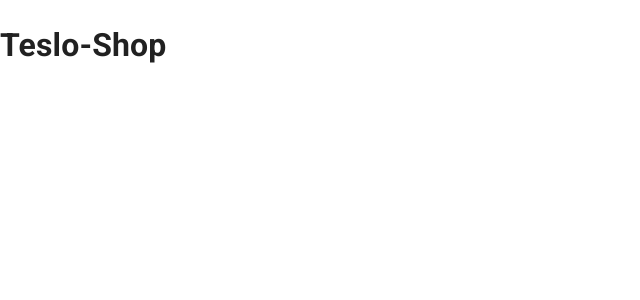
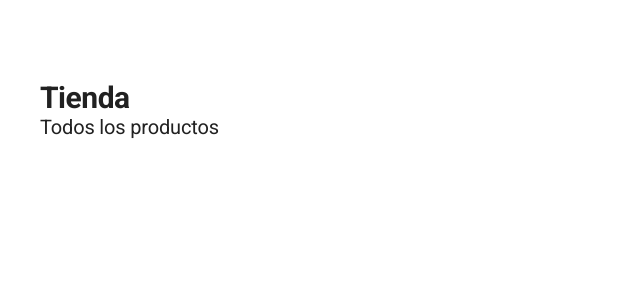
Before and after one commit to sergio1599/teslo-shop, a Next.js app: page / in a window 1280 px wide. Shown: the top 300 px of the page, without its empty margins (0-640 px from the left). Built offline with nearby package versions, Linux system fonts and the light colour scheme.

Commit message:
create ShopLayout

```diff
--- /dev/null
+++ b/components/layouts/ShopLayout.tsx
@@ -0,0 +1,40 @@
+import Head from "next/head";
+import { FC } from "react";
+
+interface Props {
+  title: string;
+  pageDescription: string;
+  imageFullUrl?: string;
+  children: JSX.Element | JSX.Element[];
+}
+
+export const ShopLayout: FC<Props> = ({
+  children,
+  title,
+  pageDescription,
+  imageFullUrl,
+}) => {
+  return (
+    <>
+      <Head>
+        <title>{title}</title>
+        <meta name="description" content={pageDescription} />
+        <meta name="og:title" content={title} />
+        <meta name="og:desciption" content={pageDescription} />
+        {imageFullUrl && <meta name="og:image" content={imageFullUrl} />}
+      </Head>
+      <nav>{/* NavBar */}</nav>
+      {/* SideBar */}
+      <main
+        style={{
+          margin: "80px auto",
+          maxWidth: "1440px",
+          padding: "0px 40px",
+        }}
+      >
+        {children}
+      </main>
+      <footer>{/* Custom footer */}</footer>
+    </>
+  );
+};
--- /dev/null
+++ b/components/layouts/index.ts
@@ -0,0 +1 @@
+export * from './ShopLayout';
--- a/pages/index.tsx
+++ b/pages/index.tsx
@@ -1,11 +1,21 @@
-import type { NextPage } from 'next'
+import type { NextPage } from "next";
+import { ShopLayout } from "../components/layouts";
+import { Typography } from "@mui/material";
 
 const Home: NextPage = () => {
   return (
-   <h1>
-    Teslo-Shop
-   </h1>
-  )
-}
+    <ShopLayout
+      title={"TesloShop - Home"}
+      pageDescription={"Encuentra los mejores productos aquí"}
+    >
+      <Typography variant="h1" component="h1">
+        Tienda
+      </Typography>
+      <Typography variant="h2" sx={{mb:1}}>
+        Todos los productos
+      </Typography>
+    </ShopLayout>
+  );
+};
 
-export default Home
+export default Home;
```
